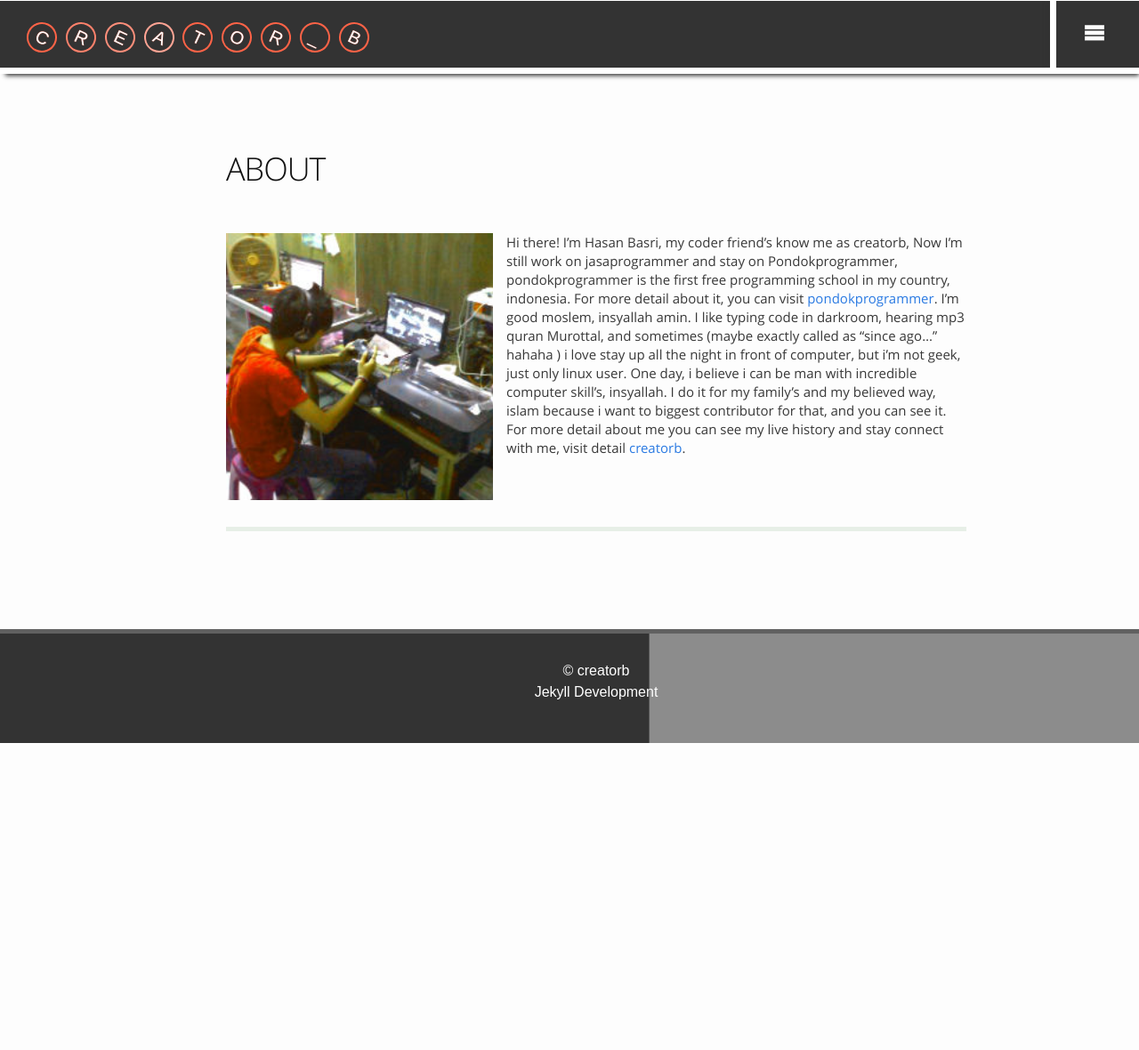
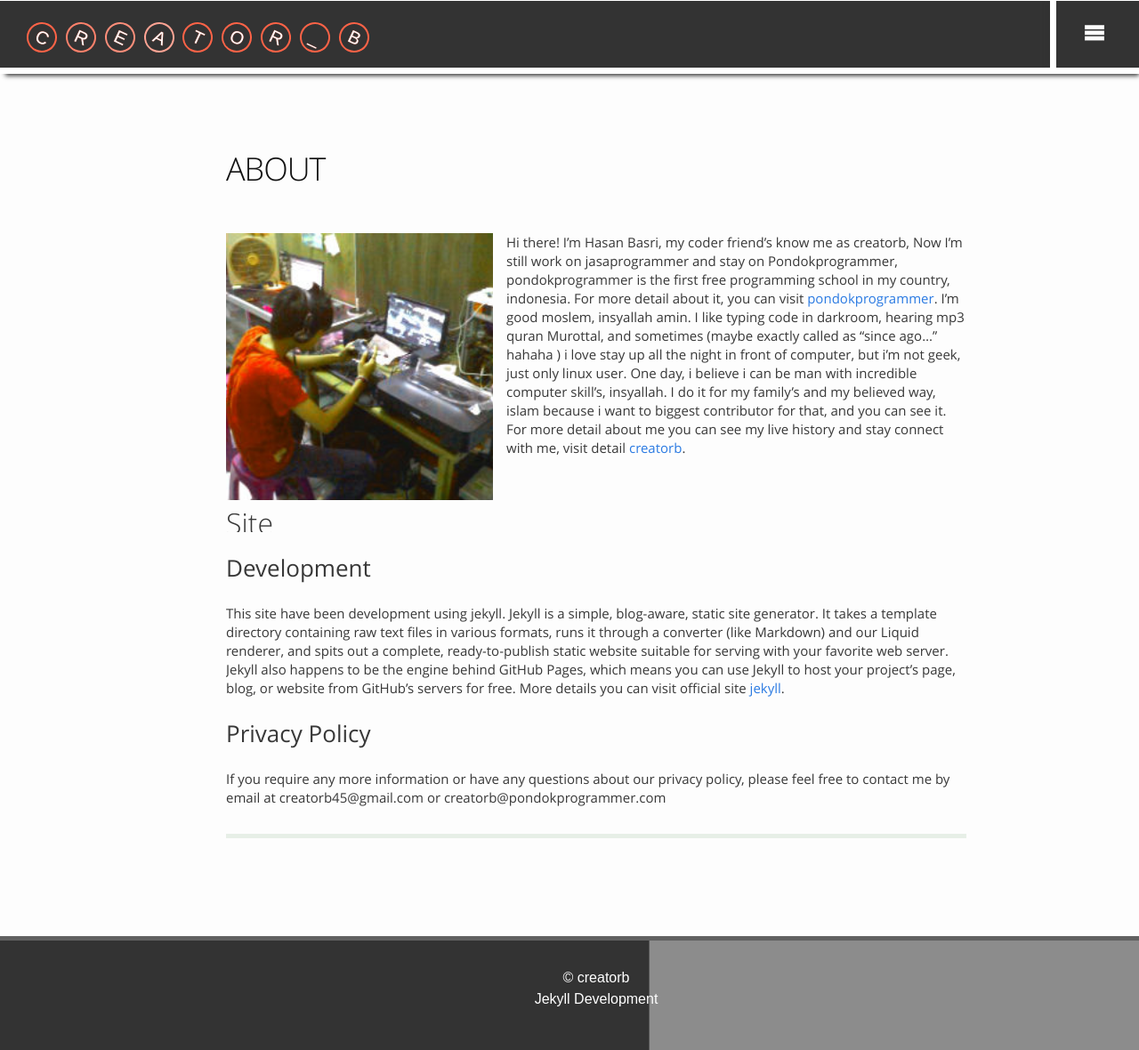
Before and after one commit to CreatorB/creatorb.github.io, a Jekyll site: the page built from about.md, in a window 1280 px wide. Shown: the whole page at 89% size. Built offline with Jekyll 4.4.1, drawn with Linux system fonts in a browser that asks for light colours; before the commit the page ends 900 px from its top, so only the background shows below that.

Commit message:
add info

```diff
--- a/about.md
+++ b/about.md
@@ -6,3 +6,11 @@ permalink: /about/
 <img class="about-pic" src="/img/me.jpg">
 Hi there! I'm Hasan Basri, my coder friend's know me as creatorb, Now I'm still work on jasaprogrammer and stay on Pondokprogrammer, pondokprogrammer is the first free programming school in my country, indonesia. For more detail about it, you can visit [pondokprogrammer](http://pondokprogrammer.com).
 I'm good moslem, insyallah amin. I like typing code in darkroom, hearing mp3 quran Murottal, and sometimes (maybe exactly called as "since ago..." hahaha ) i love stay up all the night in front of computer, but i'm not geek, just only linux user. One day, i believe i can be man with incredible computer skill's, insyallah. I do it for my family's and my believed way, islam because i want to biggest contributor for that, and you can see it. For more detail about me you can see my live history and stay connect with me, visit detail [creatorb](http://creatorb.github.io/2015/03/16/about-creatorb/).
+
+##Site
+
+###Development
+This site have been development using jekyll. Jekyll is a simple, blog-aware, static site generator. It takes a template directory containing raw text files in various formats, runs it through a converter (like Markdown) and our Liquid renderer, and spits out a complete, ready-to-publish static website suitable for serving with your favorite web server. Jekyll also happens to be the engine behind GitHub Pages, which means you can use Jekyll to host your project’s page, blog, or website from GitHub’s servers for free. More details you can visit official site [jekyll](http://jekyllrb.com/).
+
+###Privacy Policy
+If you require any more information or have any questions about our privacy policy, please feel free to contact me by email at creatorb45@gmail.com or creatorb@pondokprogrammer.com
```
